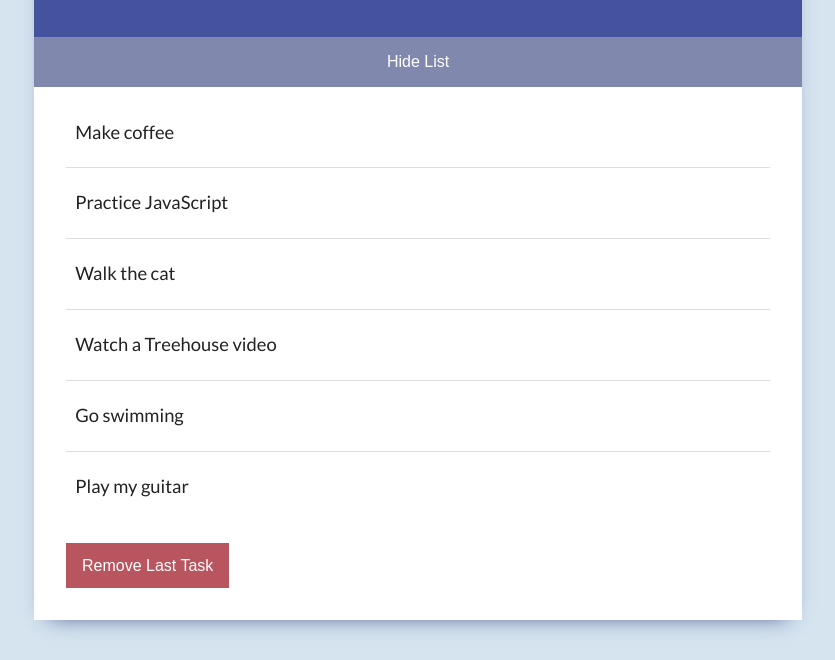
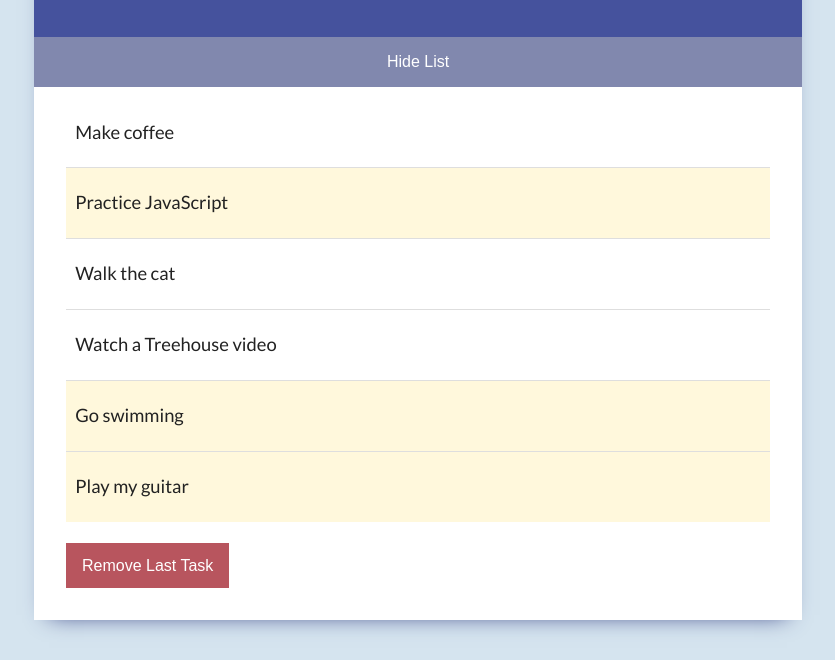
Before and after one commit to Crowe-Brian-J/treehouse_u2_globalwindowobject, a plain HTML site: page index.html in a window 1280 px wide. Shown: the part 159-819 px from the top of the page, without its empty margins (222-1057 px from the left). Drawn offline with Linux system fonts and the light colour scheme.

Commit message:
querySelector/All exercises

```diff
--- a/app.js
+++ b/app.js
@@ -7,13 +7,13 @@ body.addEventListener('click', () => {
 //find the headline element
 const headline = document.getElementById('headline')
 //call specific button on click
-const updateButton = document.getElementById('btn-main')
+const updateButton = document.querySelector('.btn-main')
 //get li elements to hide
-const liHide = document.getElementsByTagName('li')
+const liHide = document.querySelectorAll('li')
 //call hide list btn-toggle
 const toggleButton = document.getElementsByClassName('btn-toggle')[0]
 //get highlights from li items
-const highlights = document.getElementsByClassName('highlights')
+const highlights = document.querySelectorAll('.highlights')
 
 for (const highlight of highlights) {
   highlight.style.backgroundColor = 'cornsilk'
--- a/index.html
+++ b/index.html
@@ -13,7 +13,7 @@
         <div class="group">
           <!--<label for="main">What's your task?</label>
           <input type="text" id="main" class="input-main">-->
-          <button id="btn-main">Update Heading</button>
+          <button class="btn-main">Update Heading</button>
         </div>
       </header>
 
@@ -22,11 +22,11 @@
       <div class="list-container">
         <ul aria-live="polite">
           <li>Make coffee</li>
-          <li>Practice JavaScript</li>
+          <li class="highlights">Practice JavaScript</li>
           <li>Walk the cat</li>
           <li>Watch a Treehouse video</li>
-          <li>Go swimming</li>
-          <li>Play my guitar</li>
+          <li class="highlights">Go swimming</li>
+          <li class="highlights">Play my guitar</li>
         </ul>
         <button class="btn-remove">Remove Last Task</button>
       </div>
```
